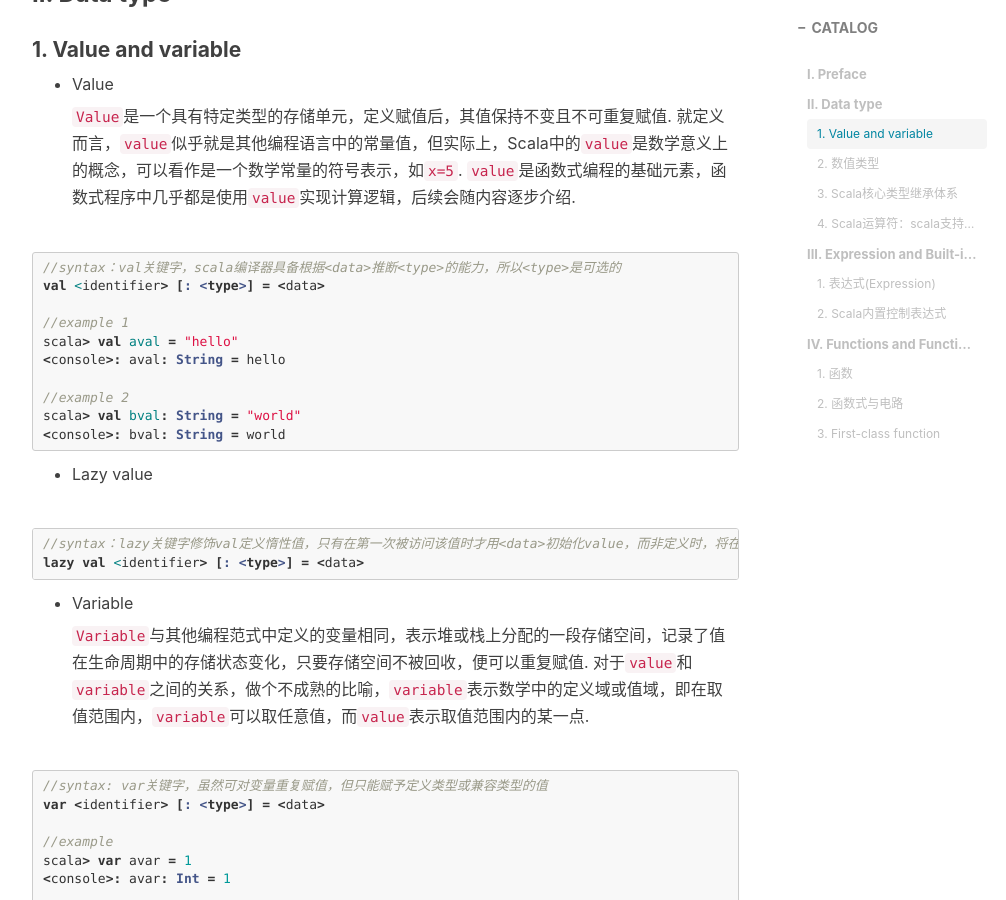
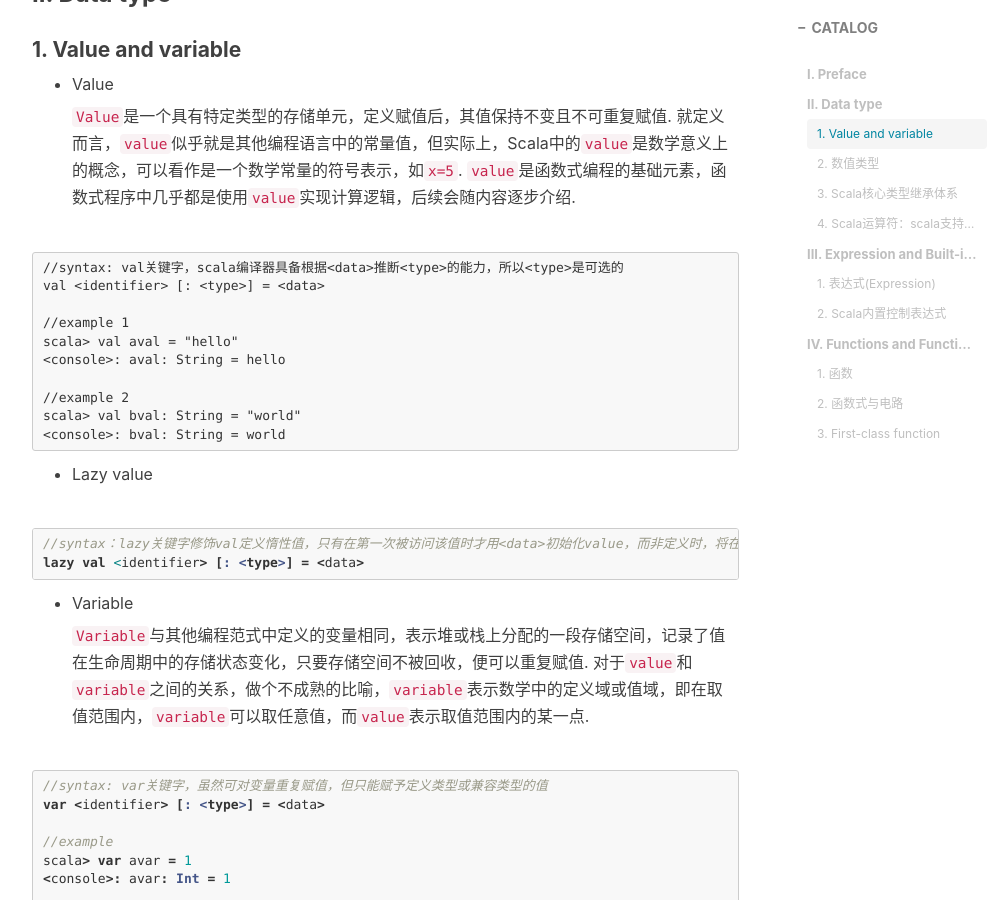
Before and after one commit to VVViy/VVViy.github.io, a Jekyll site: the page built from _posts/2018-12-01-Learning-Chisel-and-Scala-Part-I.md, in a window 1280 px wide and 900 px high, scrolled down 1095 px. Shown: the whole window, without its empty margins (233-1239 px from the left). Built offline with Jekyll 4.4.1, drawn with Linux system fonts in a browser that asks for light colours; nearby versions of some CDN libraries; comment, search, counter and statistics services are not loaded.

Commit message:
Update 2018-12-01-Learning-Chisel-and-Scala-Part-I.md

````diff
--- a/_posts/2018-12-01-Learning-Chisel-and-Scala-Part-I.md
+++ b/_posts/2018-12-01-Learning-Chisel-and-Scala-Part-I.md
@@ -26,8 +26,8 @@
 
   `Value`是一个具有特定类型的存储单元，定义赋值后，其值保持不变且不可重复赋值. 就定义而言，`value`似乎就是其他编程语言中的常量值，但实际上，Scala中的`value`是数学意义上的概念，可以看作是一个数学常量的符号表示，如`x=5`. `value`是函数式编程的基础元素，函数式程序中几乎都是使用`value`实现计算逻辑，后续会随内容逐步介绍.
 
-```scala
-//syntax：val关键字，scala编译器具备根据<data>推断<type>的能力，所以<type>是可选的
+```
+//syntax: val关键字，scala编译器具备根据<data>推断<type>的能力，所以<type>是可选的
 val <identifier> [: <type>] = <data>
 
 //example 1
````
